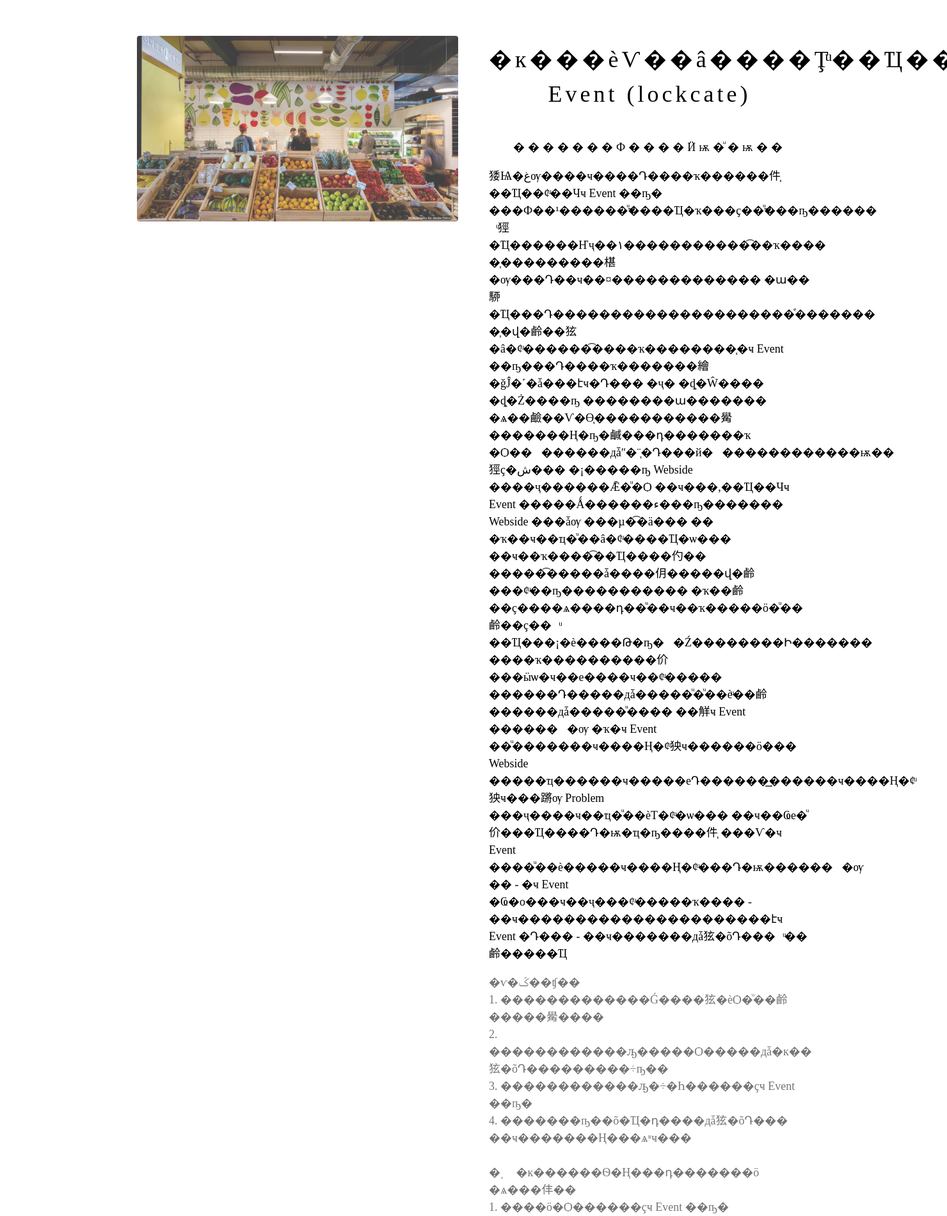
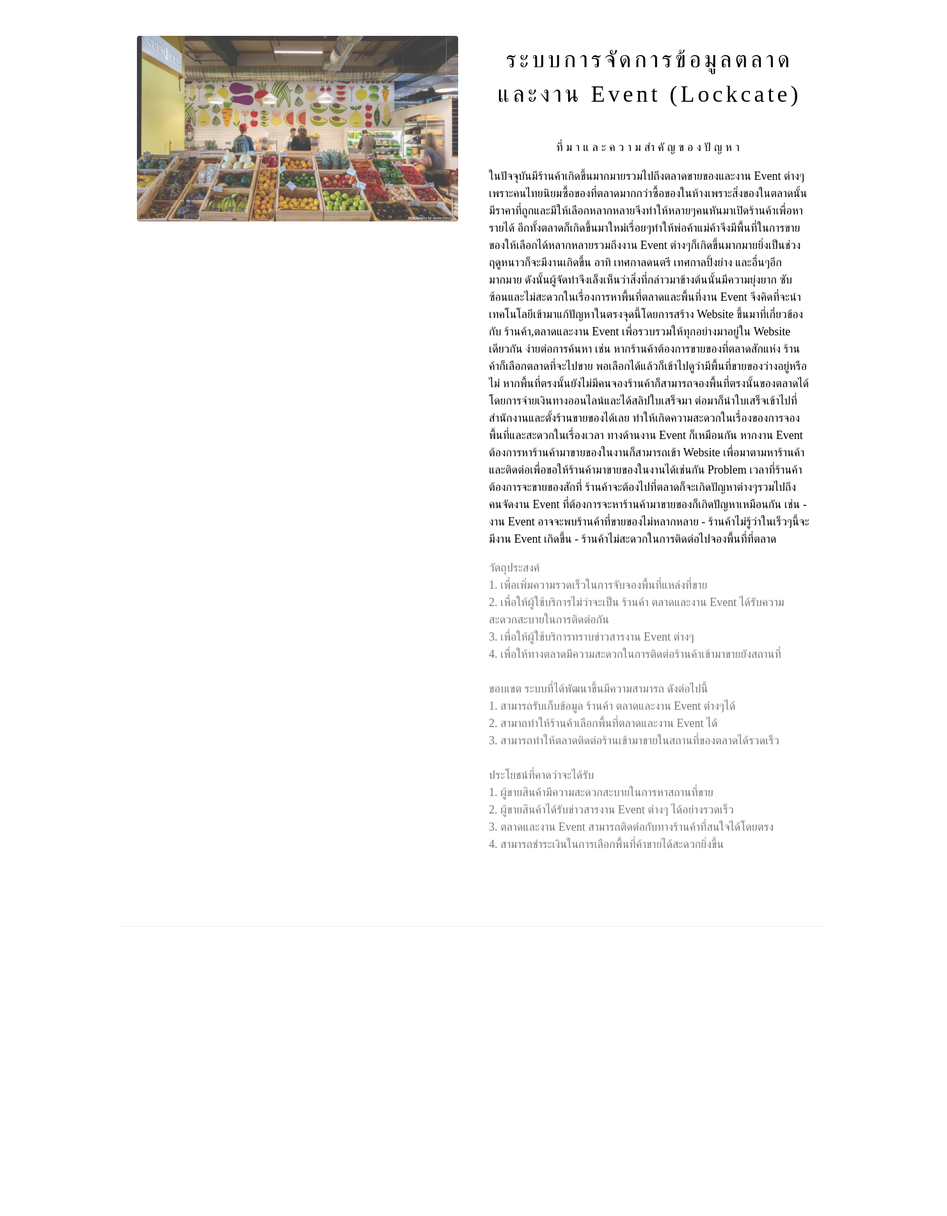
Before and after one commit to Codethm/lockcate, a PHP site: page /about.php in a window 1480 px wide; the page is wider, and only the part inside the window is pictured. Shown: the part 1130-3030 px from the top of that part at 64% size. After the commit the page ends 2578 px from the top of that part, so only its background shows below. Run offline with PHP 8.4, Linux system fonts and the light colour scheme.

Commit message:
new about

```diff
--- a/Code and Photoes/about.php
+++ b/Code and Photoes/about.php
@@ -37,44 +37,34 @@ h1,h2,h3,h4,h5,h6 {
     </div>
 
     <div class="w3-col m6 w3-padding-large">
-      <h1 class="w3-center">�к���èѴ��â����Ţͧ��Ҵ��Чҹ Event (lockcate)</h1><br>
-      <h5 class="w3-center">�������Ф����Ӥѭ�ͧ�ѭ��</h5>
-      <p class="w3-large"> 㹻Ѩ�غѹ����ҹ����Դ����ҡ������件֧��Ҵ��¢ͧ��Чҹ Event ��ҧ�
-���Ф��¹������ͧ͢����Ҵ�ҡ���ҫ��ͧ͢���ҧ������觢ͧ㹵�Ҵ������Ҥҷ��١�����������͡��ҡ����
-�֧���������椹�ѹ���Դ��ҹ��¤������������� �ա��駵�Ҵ���Դ���������������������ͤ�������
-�֧�վ�鹷��㹡�â�¢ͧ������͡����ҡ��������֧�ҹ Event ��ҧ���Դ����ҡ�������繪�ǧĴ�˹�ǡ���էҹ�Դ���
- �ҷ� �ȡ�Ŵ���� �ȡ�Ż����ҧ ��������ա�������
-�ѧ��鹼��Ѵ�Ө֧�����������觷�������Ң�ҧ�鹹���դ�������ҡ �Ѻ��͹������дǡʺ�¨֧�Դ���й�෤������������ѭ��㹵ç�ش���
-�¡�����ҧ Webside ����ҷ������Ǣ�ͧ�Ѻ ��ҹ���,��Ҵ��Чҹ Event �����Ǻ������ء���ҧ������� Webside ���ǡѹ
- ���µ�͡�ä��� �� �ҡ��ҹ��ҵ�ͧ��â�¢ͧ����Ҵ�ѡ��� ��ҹ��ҡ����͡��Ҵ����仢�� �����͡�����ǡ����仴�����վ�鹷���¢ͧ��ҧ�����������
-  �ҡ��鹷��ç����ѧ����դ��ͧ��ҹ��ҡ�����ö�ͧ��鹷��ç��鹢ͧ��Ҵ���¡�è����Թ�ҧ�͹�Ź��������Ի�������
-   ����ҡ����������价���ӹѡ�ҹ��е����ҹ��¢ͧ����� ������Դ�����дǡ�����ͧ�ͧ��èͧ��鹷������дǡ�����ͧ����
-    ��觧ҹ Event ������͹�ѹ �ҡ�ҹ Event ��ͧ�������ҹ����Ң�¢ͧ㹧ҹ������ö��� Webside �����ҵ������ҹ�����еԴ������͢������ҹ����Ң�¢ͧ㹧ҹ���蹡ѹ
- Problem
-���ҷ����ҹ��ҵ�ͧ��èТ�¢ͧ�ѡ��� ��ҹ��Ҩе�ͧ价���Ҵ����Դ�ѭ�ҵ�ҧ����件֧ ���Ѵ�ҹ Event ����ͧ��è�����ҹ����Ң�¢ͧ���Դ�ѭ������͹�ѹ ��
--	�ҹ Event �Ҩ�о���ҹ��ҷ���¢ͧ�����ҡ����
--	��ҹ����������������������էҹ Event �Դ���
--	��ҹ�������дǡ㹡�õԴ���仨ͧ��鹷�����Ҵ</p>
+      <h1 class="w3-center">ระบบการจัดการข้อมูลตลาดและงาน Event (Lockcate)</h1><br>
+      <h5 class="w3-center">ที่มาและความสำคัญของปัญหา</h5>
+      <p class="w3-large"> ในปัจจุบันมีร้านค้าเกิดขึ้นมากมายรวมไปถึงตลาดขายของและงาน Event ต่างๆเพราะคนไทยนิยมซื้อของที่ตลาดมากกว่าซื้อของในห้างเพราะสิ่งของในตลาดนั้นมีราคาที่ถูกและมีให้เลือกหลากหลายจึงทำให้หลายๆคนหันมาเปิดร้านค้าเพื่อหารายได้ อีกทั้งตลาดก็เกิดขึ้นมาใหม่เรื่อยๆทำให้พ่อค้าแม่ค้าจึงมีพื้นที่ในการขายของให้เลือกได้หลากหลายรวมถึงงาน Event ต่างๆก็เกิดขึ้นมากมายยิ่งเป็นช่วงฤดูหนาวก็จะมีงานเกิดขึ้น อาทิ เทศกาลดนตรี เทศกาลปิ้งย่าง และอื่นๆอีกมากมาย
+      ดังนั้นผู้จัดทำจึงเล็งเห็นว่าสิ่งที่กล่าวมาข้างต้นนั้นมีความยุ่งยาก ซับซ้อนและไม่สะดวกในเรื่องการหาพื้นที่ตลาดและพื้นที่งาน Event จึงคิดที่จะนำเทคโนโลยีเข้ามาแก้ปัญหาในตรงจุดนี้โดยการสร้าง Website ขึ้นมาที่เกี่ยวข้องกับ ร้านค้า,ตลาดและงาน Event เพื่อรวบรวมให้ทุกอย่างมาอยู่ใน Website เดียวกัน ง่ายต่อการค้นหา เช่น หากร้านค้าต้องการขายของที่ตลาดสักแห่ง ร้านค้าก็เลือกตลาดที่จะไปขาย พอเลือกได้แล้วก็เข้าไปดูว่ามีพื้นที่ขายของว่างอยู่หรือไม่ หากพื้นที่ตรงนั้นยังไม่มีคนจองร้านค้าก็สามารถจองพื้นที่ตรงนั้นของตลาดได้โดยการจ่ายเงินทางออนไลน์และได้สลิปใบเสร็จมา ต่อมาก็นำใบเสร็จเข้าไปที่สำนักงานและตั้งร้านขายของได้เลย ทำให้เกิดความสะดวกในเรื่องของการจองพื้นที่และสะดวกในเรื่องเวลา ทางด้านงาน Event ก็เหมือนกัน หากงาน Event ต้องการหาร้านค้ามาขายของในงานก็สามารถเข้า Website เพื่อมาตามหาร้านค้าและติดต่อเพื่อขอให้ร้านค้ามาขายของในงานได้เช่นกัน
+       Problem
+      เวลาที่ร้านค้าต้องการจะขายของสักที่ ร้านค้าจะต้องไปที่ตลาดก็จะเกิดปัญหาต่างๆรวมไปถึง คนจัดงาน Event ที่ต้องการจะหาร้านค้ามาขายของก็เกิดปัญหาเหมือนกัน เช่น
+      -	งาน Event อาจจะพบร้านค้าที่ขายของไม่หลากหลาย
+      -	ร้านค้าไม่รู้ว่าในเร็วๆนี้จะมีงาน Event เกิดขึ้น
+      -	ร้านค้าไม่สะดวกในการติดต่อไปจองพื้นที่ที่ตลาด</p>
       <p class="w3-large w3-text-grey w3-hide-medium">
-      �ѵ�ػ��ʧ��
+      วัตถุประสงค์
       <br>
-1.	�������������Ǵ����㹡�èѺ�ͧ��鹷�����觷���� <br>
-2.	������������ԡ�����Ѻ�����дǡ�к�� <br>㹡�õԴ���������÷ҧ�� <br>
-3.	������������ԡ�÷�Һ������çҹ Event ��ҧ� <br>
-4.	�������ҧ��õ�Ҵ�դ����дǡ㹡�õԴ��� <br>��ҹ�������Ң���ѧʶҹ��� <br>
+      1.	เพื่อเพิ่มความรวดเร็วในการจับจองพื้นที่แหล่งที่ขาย <br>
+      2.	เพื่อให้ผู้ใช้บริการไม่ว่าจะเป็น ร้านค้า ตลาดและงาน Event ได้รับความสะดวกสะบายในการติดต่อกัน<br>
+      3.	เพื่อให้ผู้ใช้บริการทราบข่าวสารงาน Event ต่างๆ<br>
+      4.	เพื่อให้ทางตลาดมีความสะดวกในการติดต่อร้านค้าเข้ามาขายยังสถานที่ <br>
 <br>
- �ͺࢵ
-  �к������Ѳ�Ң���դ�������ö �ѧ���仹�� <br>
-1.	����ö�Ѻ������çҹ Event ��ҧ� <br>
-2.	���Ҷ����������ԡ�õԴ��ͷҧ�ҹ Event ���µç <br>
-3.	����ö������Ҵ�Դ�����ҹ����Ң���ʶҹ������Ǵ���� <br>
+ขอบเขต
+ระบบที่ได้พัฒนาขึ้นมีความสามารถ ดังต่อไปนี้ <br>
+1.	สามารถรับเก็บข้อมูล ร้านค้า ตลาดและงาน Event ต่างๆได้ <br>
+2.	สามาถทำให้ร้านค้าเลือกพื้นที่ตลาดและงาน Event ได้ <br>
+3.	สามารถทำให้ตลาดติดต่อร้านเข้ามาขายในสถานที่ของตลาดได้รวดเร็ว <br>
 <br>
- ����ª����Ҵ��Ҩ����Ѻ <br>
-1.	������ԡ���դ����дǡ�к��㹡����ʶҹ����� <br>
-2.	������ԡ�����Ѻ������çҹ Event  ��ҧ �����ҧ�Ǵ���� <br>
-3.	������ԡ������ö�Դ��͡Ѻ�ҧ��ҹ���ʹ����µç <br>
-4.	������ԡ�������ѡ������÷ҧ��õ�Ҵ�ҡ��� <br>
-5.	������ԡ�������ѡ෤����շҧ��õ�Ҵ�ҡ���. <br></p>
+ประโยชน์ที่คาดว่าจะได้รับ <br>
+ 1.	ผู้ขายสินค้ามีความสะดวกสะบายในการหาสถานที่ขาย <br>
+ 2.	ผู้ขายสินค้าได้รับข่าวสารงาน Event  ต่างๆ ได้อย่างรวดเร็ว <br>
+ 3.	ตลาดและงาน Event สามารถติดต่อกับทางร้านค้าที่สนใจได้โดยตรง <br>
+ 4.	สามารถชำระเงินในการเลือกพื้นที่ค้าขายได้สะดวกยิ่งขึ้น</p>
     </div>
   </div>
 
```
